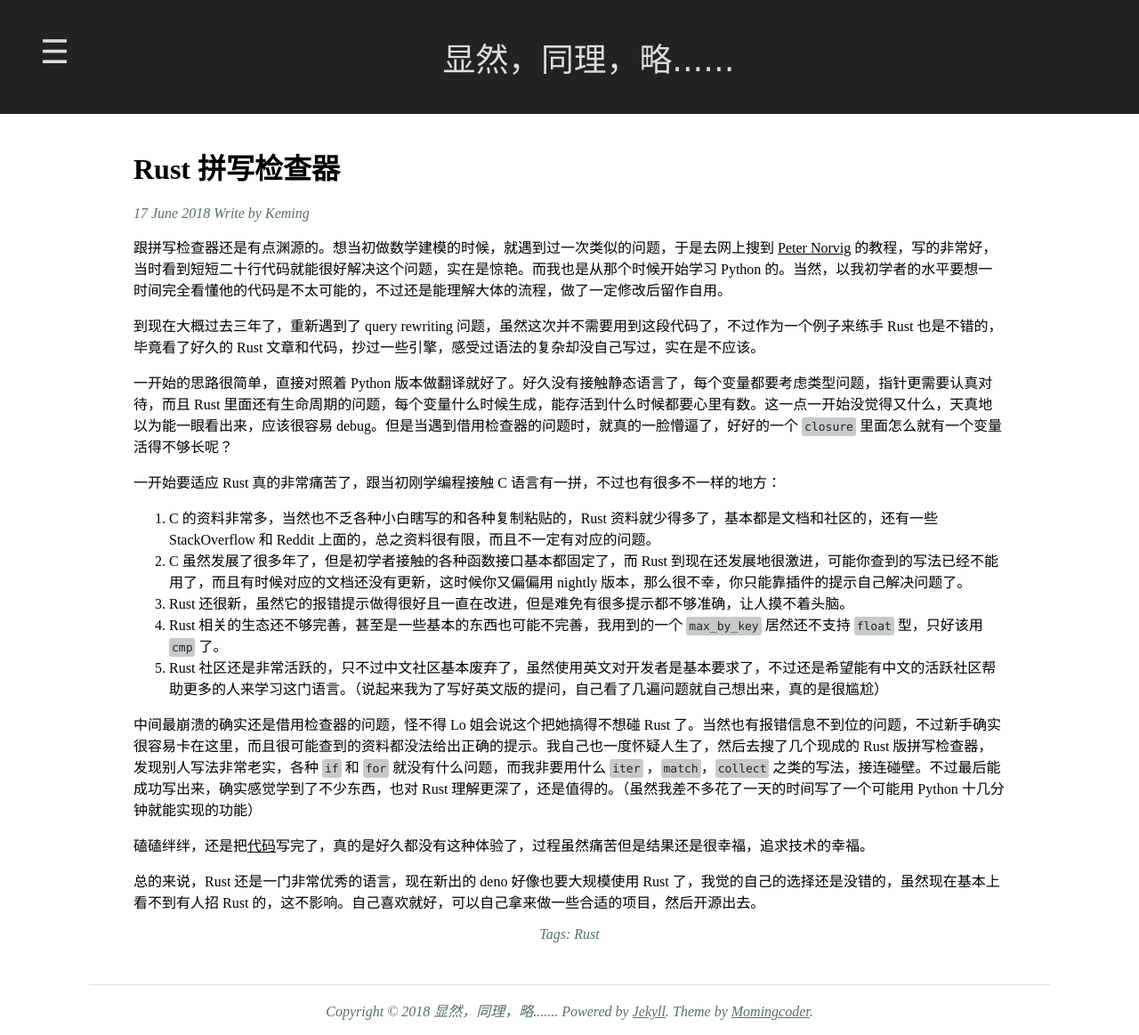
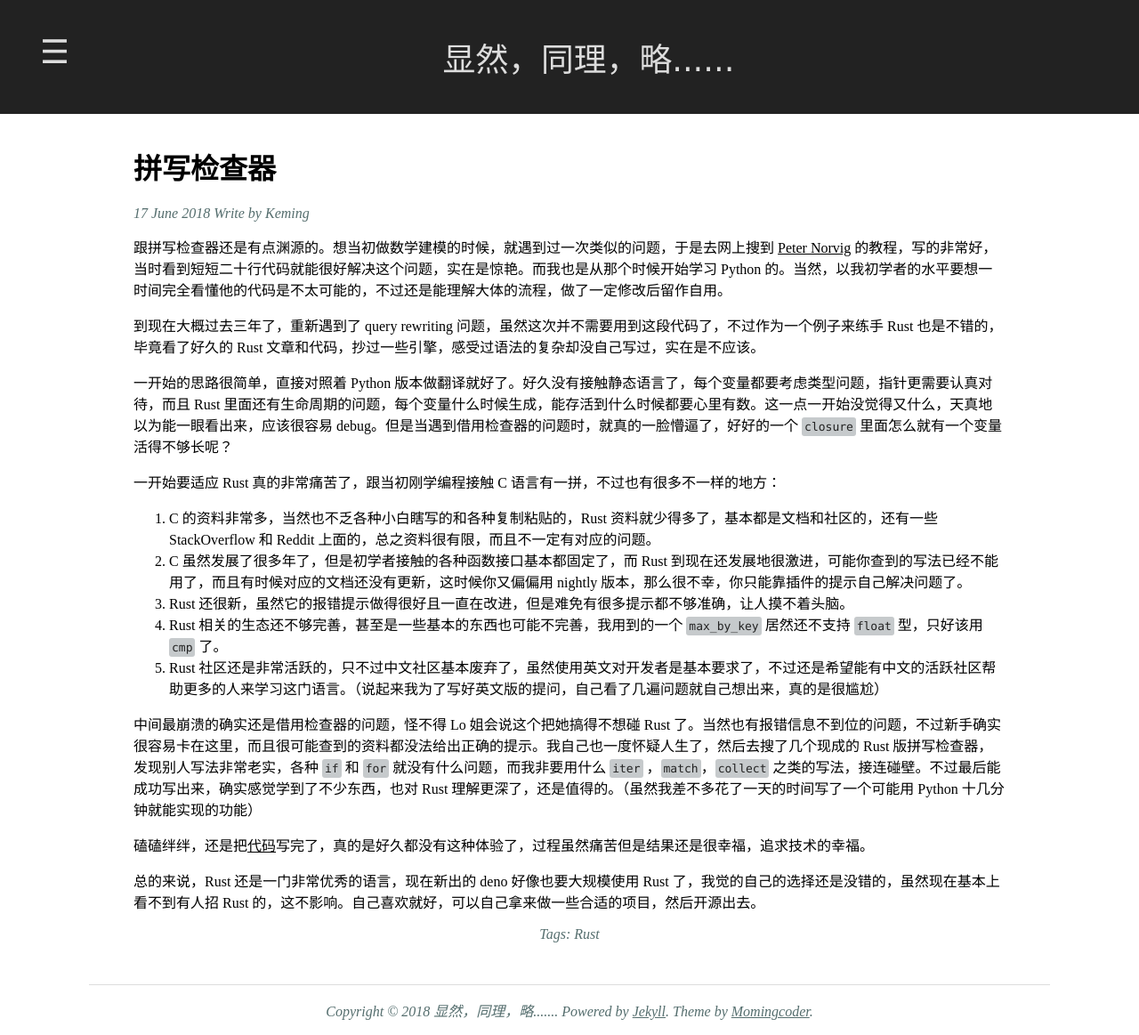
Before and after one commit to kemingy/kemingy.github.io, a Jekyll site: the page built from _posts/2018-06-17-Rust拼写检查器.md, in a window 1280 px wide. Shown: the whole page at 89% size. Built offline with Jekyll 4.4.1, drawn with Linux system fonts in a browser that asks for light colours.

```diff
--- a/_config.yml
+++ b/_config.yml
@@ -10,7 +10,7 @@ github_username: Momingcoder
 paginate: 15
 paginate_path: "/blog/page:num/"
 
-permalink: /:title
+permalink: /blog/:title
 
 plugins:
   - jekyll-sitemap
--- a/_posts/2018-06-17-Rust拼写检查器.md
+++ b/_posts/2018-06-17-Rust拼写检查器.md
@@ -1,5 +1,5 @@
 ---
-title: Rust 拼写检查器
+title: 拼写检查器
 date: 2018-06-17
 tags: Rust
 categories: [技术, 编程语言]
```
